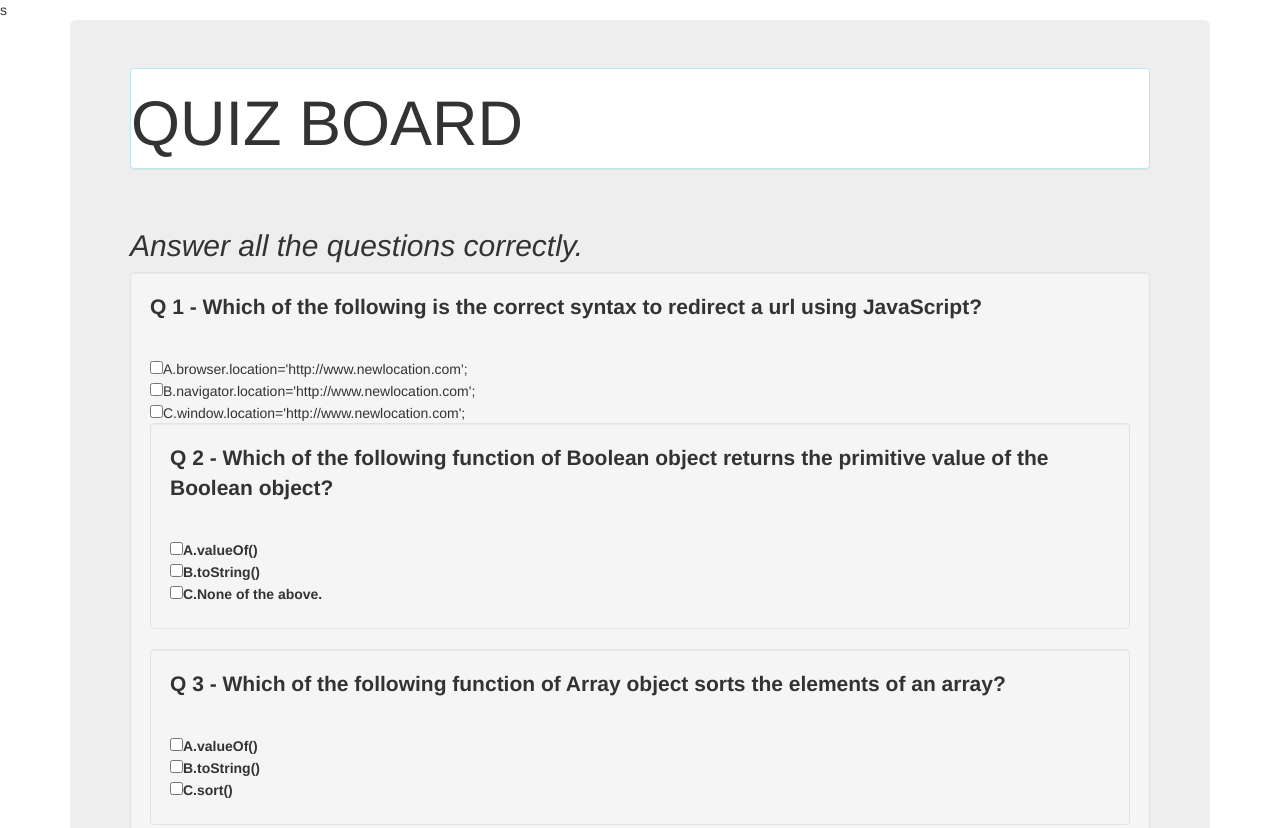
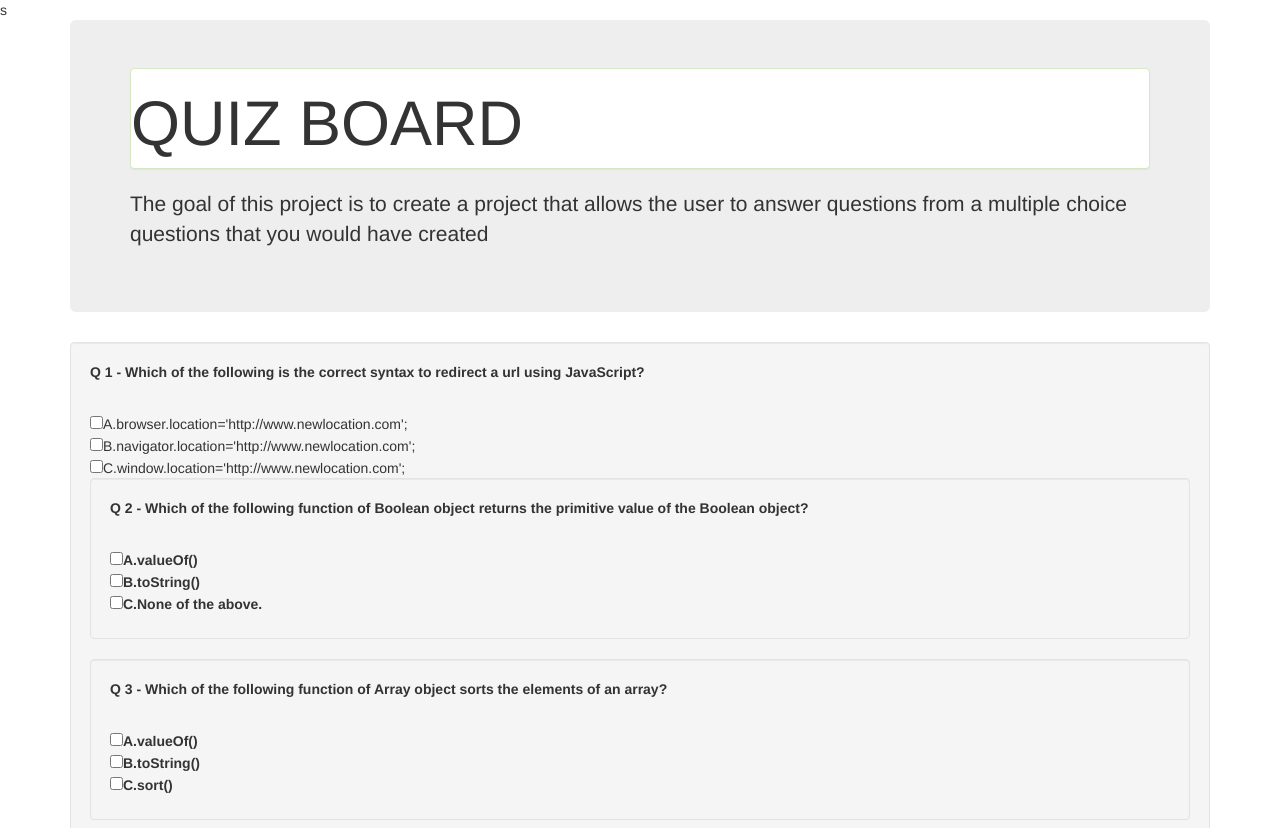
Before and after one commit to uwizeyeh/Quiz-board, a plain HTML site: page index.html in a window 1280 px wide. Shown: the top 828 px of the page. Drawn offline with nearby package versions, Linux system fonts and the light colour scheme.

Commit message:
add header

```diff
--- a/index.html
+++ b/index.html
@@ -9,18 +9,17 @@
         <title>Quiz Board</title>
         <link rel="stylesheet" href="https://maxcdn.bootstrapcdn.com/bootstrap/3.3.7/css/bootstrap.min.css" integrity="sha384-BVYiiSIFeK1dGmJRAkycuHAHRg32OmUcww7on3RYdg4Va+PmSTsz/K68vbdEjh4u" crossorigin="anonymous">s
         <link rel="stylesheet" type="text/css" href="styles.css">
-</head>
-<title>QUIZ BOARD</title>
+        <title>QUIZ BOARD</title>
+    </head>
 
 <body>
-    <div class="container">
-        <div class="jumbotron">
-            <div class="panel panel-info">
-                <h1>QUIZ BOARD</h1>
-            </div>
-            <br>
-            <h2><em>Answer all the questions correctly.</em></h2>
-
+        <div  class="container">
+                <div class="jumbotron">
+                     <div class="panel panel-success">
+                     <h1>QUIZ BOARD</h1>
+                    </div>
+                     <p>The goal of this project is to create a project that allows the user to answer questions from a multiple choice questions that you would have created</p>
+                </div>
             <div class="well">
                 <form id="Quiz" action="index.html" method="POST" name="Quiz">
                     <p><strong> Q 1 - Which of the following is the correct syntax to redirect a url using JavaScript?</strong></p>
```
